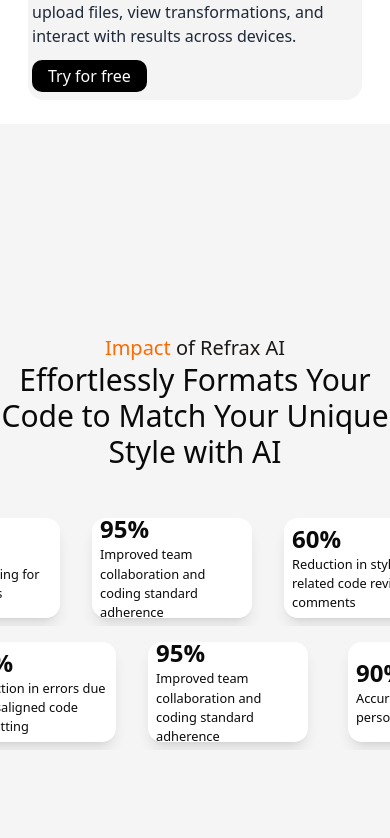
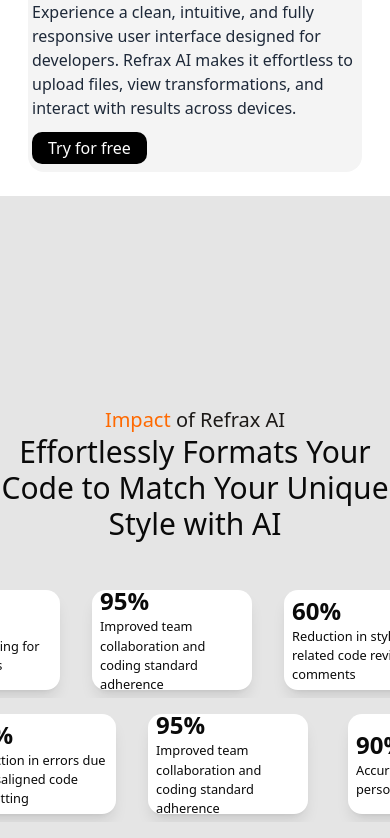
Before and after one commit to VipulDub-Cdr/refrax-ai, a Next.js app: page / in a window 390 px wide. Shown: the part 1926-2764 px from the top of the page. Built offline with nearby package versions, Linux system fonts and the light colour scheme.

Commit message:
removed bento

```diff
--- a/app/page.tsx
+++ b/app/page.tsx
@@ -24,9 +24,9 @@
 
       <SecondPage/>
 
-      <div className="h-screen w-screen md:flex justify-center items-center hidden">
+      {/* <div className="h-screen w-screen md:flex justify-center items-center hidden">
         <BentoGrid/>
-      </div>
+      </div> */}
 
       <Thirdpage/>
 
--- a/components/secondpage.tsx
+++ b/components/secondpage.tsx
@@ -145,7 +145,7 @@
 
         <div className='w-full h-full lg:h-[65vh] rounded-2xl flex flex-col lg:flex-row justify-start items-start gap-3  bg-[#F4F4F4]'>
             {/* <Image width={1000} height={1000} src={url} alt={url} className="w-full h-full object-cover rounded-2xl bg-amber-50 shadow-md" /> */}
-            <div className='w-[55%] h-full rounded-2xl bg-gradient-to-r from-stone-400 to-stone-500 inset-shadow-sm/60 inset-shadow-zinc-600 flex flex-col justify-end items-center'>
+            <div className='w-full md:w-[55%] h-full rounded-2xl bg-gradient-to-r from-stone-400 to-stone-500 inset-shadow-sm/60 inset-shadow-zinc-600 flex flex-col justify-end items-center'>
                 <div className='overflow-hidden relative mt-10 md:mt-0 h-[20vh] w-[55vw] md:h-[55vh] md:w-[25vw] bg-neutral-700 rounded-t-4xl border-10 border-neutral-800 border-b-0 flex flex-col items-center justfy-start'>
                     <div className='absolute top-0 left-[40%] md:left-3 z-900 my-3 md:my-3 w-[20%] md:w-[7%] md:h-[6%] bg-neutral-800 rounded-full py-2'>
                     </div>
@@ -178,7 +178,7 @@
 
         <div className='w-full h-full lg:h-[65vh] rounded-2xl flex flex-col lg:flex-row-reverse justify-start items-start gap-3  bg-[#F4F4F4]'>
 
-            <div className='flex flex-row justify-center items-center h-full w-[55%] p-4 md:p-20 bg-gradient-to-r from-neutral-500 to-neutral-600 rounded-3xl'>
+            <div className='flex flex-row justify-center items-center h-full w-full md:w-[55%] p-4 md:p-20 bg-gradient-to-r from-neutral-500 to-neutral-600 rounded-3xl'>
 
                 <div className='w-full h-full border-10 border-neutral-700 rounded-3xl shadow-xl/40 shadow-neutral-800 overflow-hidden transition-all delay-100 duration-400 hover:scale-110'>
                     <Image width={1000} height={1000} src={url} alt={url} className="w-full h-full" />
--- a/components/thirdpage.tsx
+++ b/components/thirdpage.tsx
@@ -8,7 +8,7 @@
 
 export default function Thirdpage() {
 
-    return <div id="third-page" className="md:pt-8 h-screen w-full flex flex-col justify-center items-center md:justify-start bg-neutral-100">
+    return <div id="third-page" className="md:pt-8 h-screen w-full flex flex-col justify-center items-center md:justify-start bg-neutral-200">
 
         <div className='w-full md:w-[60%] flex flex-col justify-start items-center my-4'>
             <div className='text-xl text-stone-900 font-medium'><span className='text-orange-500'>Impact</span> of Refrax AI</div>
```
